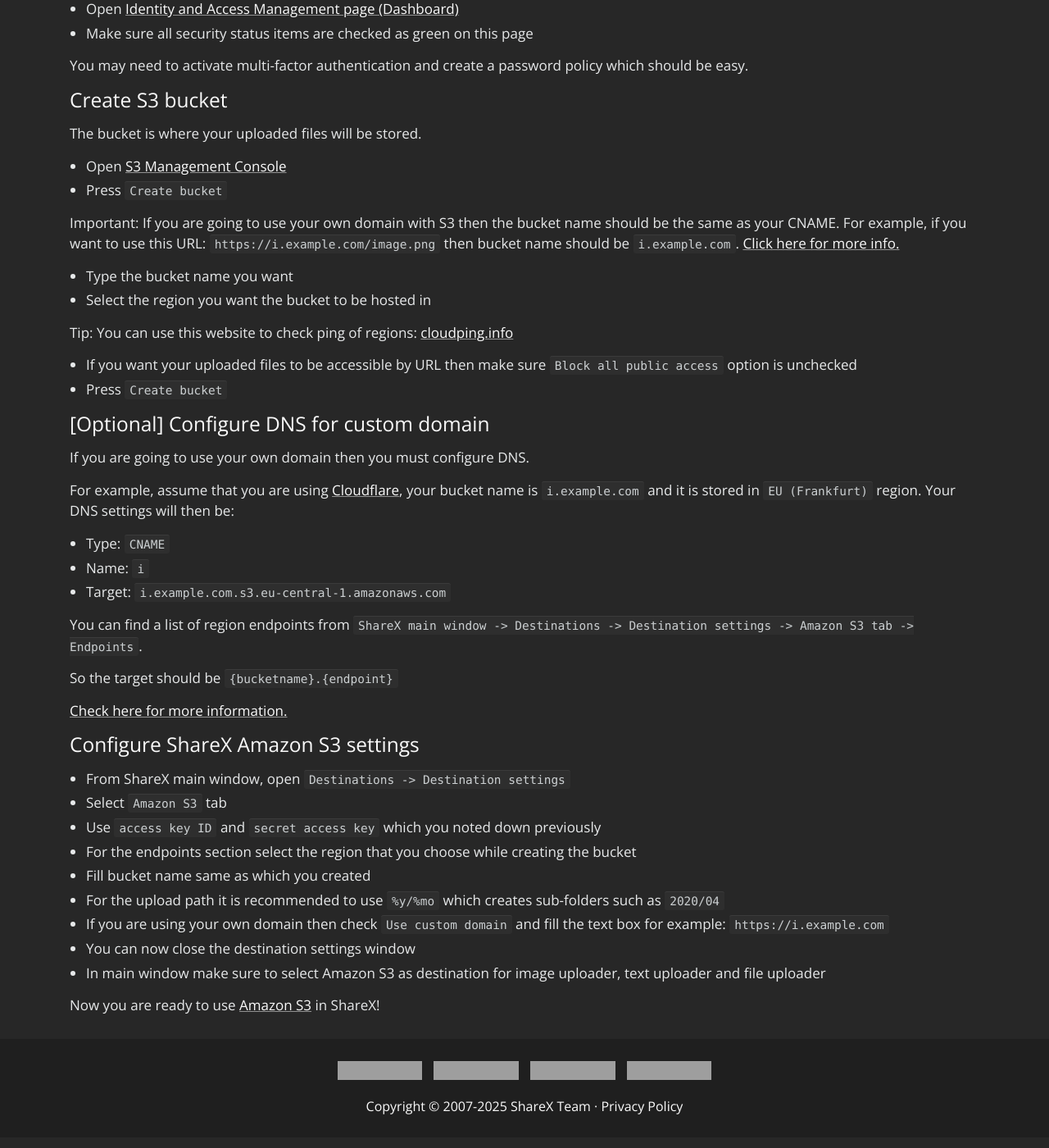
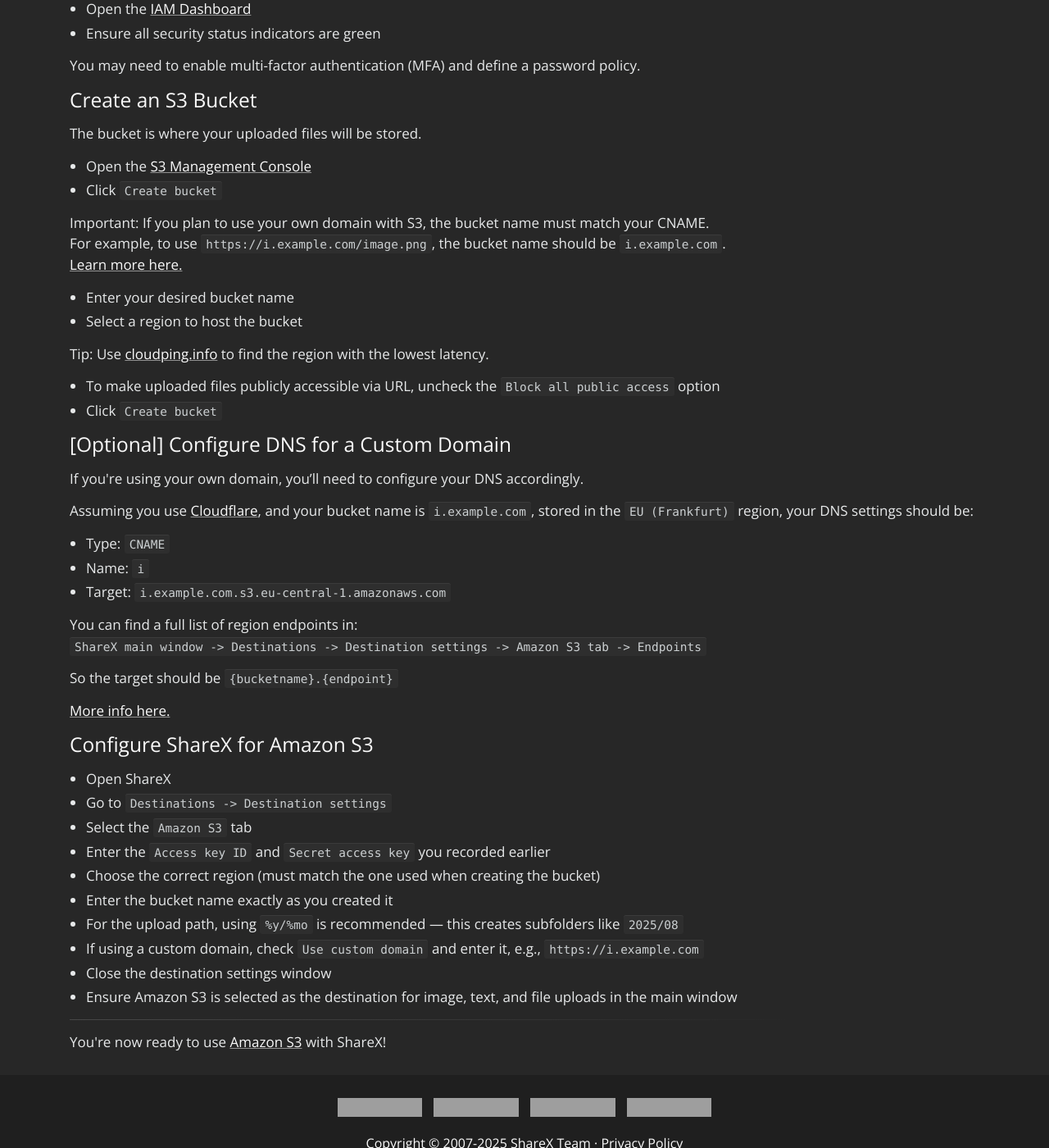
Before and after one commit to ShareX/sharex.github.io, a Jekyll site: the page built from docs/amazon-s3.md, in a window 1280 px wide and 1400 px high, scrolled down 1705 px. Shown: the whole window at 82% size. Built offline with Jekyll 4.4.1, drawn with Linux system fonts in a browser that asks for light colours; some of the changed text lies outside the part shown; grey boxes are pictures that could not be loaded.

Commit message:
Update amazon-s3.md

```diff
--- a/docs/amazon-s3.md
+++ b/docs/amazon-s3.md
@@ -1,108 +1,116 @@
 ---
 layout: markdown
-title: Amazon S3 guide
+title: Amazon S3 Guide
 ---
 
-## How to configure Amazon S3 and use it in ShareX
+## How to Configure Amazon S3 and Use It in ShareX
 
-### Get AWS account
+### Create an AWS Account
 
-* Sign-in or register for an Amazon Web Services account: [aws.amazon.com](https://aws.amazon.com)
+* Sign in or register for an Amazon Web Services account: [aws.amazon.com](https://aws.amazon.com)
 
-### Create policy
+### Create a Policy
 
-We are going to create this policy to increase our security by giving only PutObject permission which is used when uploading files.
+We'll create a policy that limits permissions to only `PutObject`, which is used for uploading files.
 
-* Open [policies page](https://console.aws.amazon.com/iam/home?#/policies)
-* Press `Create policy`
-* Click `Service`, type `S3` and then select `S3`
-* Click `Actions`, type `PutObject` and then select both `PutObject` and `PutObjectAcl` to give only put object permission
-* Click `Resources`, make sure `Specific` is selected and then click the `Add ARN` link
-* Select `Any` to give access to all your buckets
+* Open the [Policies page](https://console.aws.amazon.com/iam/home?#/policies)
+* Click `Create policy`
+* Click `Service`, type `S3`, and select `S3`
+* Click `Actions`, type `PutObject`, and select both `PutObject` and `PutObjectAcl` to grant only upload-related permissions
+* Click `Resources`, ensure `Specific` is selected, then click `Add ARN`
+* Choose `Any` to allow access to all your buckets
 
-**Note:** You can uncheck `Any` later if you prefer to use a specific bucket name instead.
-* Select `Any` also for object name
-* Press `Add` in `Add ARN(s)` dialog
-* Press `Review policy`
-* Give a name for the policy, for example `ShareX_PutObject`
-* Press `Create policy`
+**Note:** You can later uncheck `Any` and specify a particular bucket name for tighter security.
+* Also select `Any` for object name
+* Click `Add` in the ARN dialog
+* Click `Review policy`
+* Name the policy, for example: `ShareX_PutObject`
+* Click `Create policy`
 
-### Create group
+### Create a Group
 
-* Open [groups page](https://console.aws.amazon.com/iam/home?#/groups)
-* Press `Create New Group`
-* Give a name for the group, for example `ShareX`
-* Press `Next Step`
-* Click `Policy Type` dropdown filter and select `Customer Managed`
-* Click the checkbox of your recently created policy which should be named `ShareX_PutObject` if you used that example name
-* Press `Next Step`
-* Press `Create Group`
+* Open the [Groups page](https://console.aws.amazon.com/iam/home?#/groups)
+* Click `Create New Group`
+* Name the group, for example: `ShareX`
+* Click `Next Step`
+* Filter policies by selecting `Customer Managed`
+* Check the box for your recently created policy (e.g., `ShareX_PutObject`)
+* Click `Next Step`
+* Click `Create Group`
 
-### Create user
+### Create a User
 
-* Open [users page](https://console.aws.amazon.com/iam/home?#/users)
-* Press `Add user`
-* Type the username you want
-* In the access type section, click the check box of `Programmatic access`
+* Open the [Users page](https://console.aws.amazon.com/iam/home?#/users)
+* Click `Add user`
+* Enter a username of your choice
+* Under access type, check `Programmatic access`
 * Click `Next: Permissions`
-* Click the checkbox of your recently created group which should be named `ShareX` if you used that example name
-* Press `Next: Tags`
-* Press `Next: Review`
-* Press `Create user`
+* Check the box for your recently created group (e.g., `ShareX`)
+* Click `Next: Tags`
+* Click `Next: Review`
+* Click `Create user`
 
-**Important:** In this page, either make a record of `Access key ID` and `Secret access key` somewhere or press `Download .csv` to save them as a file. We need these later in ShareX.
-* Press `Close`
+**Important:** On the final page, make sure to either copy the `Access key ID` and `Secret access key` or download the `.csv` file. You’ll need these later in ShareX.
+* Click `Close`
 
-### [Optional] Secure your account
+### [Optional] Secure Your Account
 
-You don't need to do these but it is suggested to keep your account secure.
+These steps are optional but recommended to enhance account security.
 
-* Open [Identity and Access Management page (Dashboard)](https://console.aws.amazon.com/iam/home)
-* Make sure all security status items are checked as green on this page
+* Open the [IAM Dashboard](https://console.aws.amazon.com/iam/home)
+* Ensure all security status indicators are green
 
-You may need to activate multi-factor authentication and create a password policy which should be easy.
+You may need to enable multi-factor authentication (MFA) and define a password policy.
 
-### Create S3 bucket
+### Create an S3 Bucket
 
 The bucket is where your uploaded files will be stored.
 
-* Open [S3 Management Console](https://s3.console.aws.amazon.com/s3/home)
-* Press `Create bucket`
+* Open the [S3 Management Console](https://s3.console.aws.amazon.com/s3/home)
+* Click `Create bucket`
 
-**Important:** If you are going to use your own domain with S3 then the bucket name should be the same as your CNAME. For example, if you want to use this URL: `https://i.example.com/image.png` then bucket name should be `i.example.com`. [Click here for more info.](http://docs.aws.amazon.com/AmazonS3/latest/dev/VirtualHosting.html#VirtualHostingCustomURLs)
-* Type the bucket name you want
-* Select the region you want the bucket to be hosted in
+**Important:** If you plan to use your own domain with S3, the bucket name must match your CNAME.
+For example, to use `https://i.example.com/image.png`, the bucket name should be `i.example.com`.
+[Learn more here.](http://docs.aws.amazon.com/AmazonS3/latest/dev/VirtualHosting.html#VirtualHostingCustomURLs)
 
-**Tip:** You can use this website to check ping of regions: [cloudping.info](https://www.cloudping.info)
-* If you want your uploaded files to be accessible by URL then make sure `Block all public access` option is unchecked
-* Press `Create bucket`
+* Enter your desired bucket name
+* Select a region to host the bucket
 
-### [Optional] Configure DNS for custom domain
+**Tip:** Use [cloudping.info](https://www.cloudping.info) to find the region with the lowest latency.
+* To make uploaded files publicly accessible via URL, uncheck the `Block all public access` option
+* Click `Create bucket`
 
-If you are going to use your own domain then you must configure DNS.
+### [Optional] Configure DNS for a Custom Domain
 
-For example, assume that you are using [Cloudflare](https://www.cloudflare.com/), your bucket name is `i.example.com` and it is stored in `EU (Frankfurt)` region. Your DNS settings will then be:
+If you're using your own domain, you’ll need to configure your DNS accordingly.
+
+Assuming you use [Cloudflare](https://www.cloudflare.com/), and your bucket name is `i.example.com`, stored in the `EU (Frankfurt)` region, your DNS settings should be:
 
 * Type: `CNAME`
 * Name: `i`
 * Target: `i.example.com.s3.eu-central-1.amazonaws.com`
 
-You can find a list of region endpoints from `ShareX main window -> Destinations -> Destination settings -> Amazon S3 tab -> Endpoints`.
+You can find a full list of region endpoints in:
+`ShareX main window -> Destinations -> Destination settings -> Amazon S3 tab -> Endpoints`
 
 So the target should be `{bucketname}.{endpoint}`
 
-[Check here for more information.](http://docs.aws.amazon.com/AmazonS3/latest/dev/VirtualHosting.html#VirtualHostingCustomURLs)
 
-### Configure ShareX Amazon S3 settings
+[More info here.](http://docs.aws.amazon.com/AmazonS3/latest/dev/VirtualHosting.html#VirtualHostingCustomURLs)
 
-* From ShareX main window, open `Destinations -> Destination settings`
-* Select `Amazon S3` tab
-* Use `access key ID` and `secret access key` which you noted down previously
-* For the endpoints section select the region that you choose while creating the bucket
-* Fill bucket name same as which you created
-* For the upload path it is recommended to use `%y/%mo` which creates sub-folders such as  `2020/04`
-* If you are using your own domain then check `Use custom domain` and fill the text box for example: `https://i.example.com`
-* You can now close the destination settings window
-* In main window make sure to select Amazon S3 as destination for image uploader, text uploader and file uploader
+### Configure ShareX for Amazon S3
 
-Now you are ready to use [Amazon S3](https://aws.amazon.com/s3/) in ShareX!
+* Open ShareX
+* Go to `Destinations -> Destination settings`
+* Select the `Amazon S3` tab
+* Enter the `Access key ID` and `Secret access key` you recorded earlier
+* Choose the correct region (must match the one used when creating the bucket)
+* Enter the bucket name exactly as you created it
+* For the upload path, using `%y/%mo` is recommended — this creates subfolders like `2025/08`
+* If using a custom domain, check `Use custom domain` and enter it, e.g., `https://i.example.com`
+* Close the destination settings window
+* Ensure Amazon S3 is selected as the destination for image, text, and file uploads in the main window
+
+---
+
+You're now ready to use [Amazon S3](https://aws.amazon.com/s3/) with ShareX!
```
